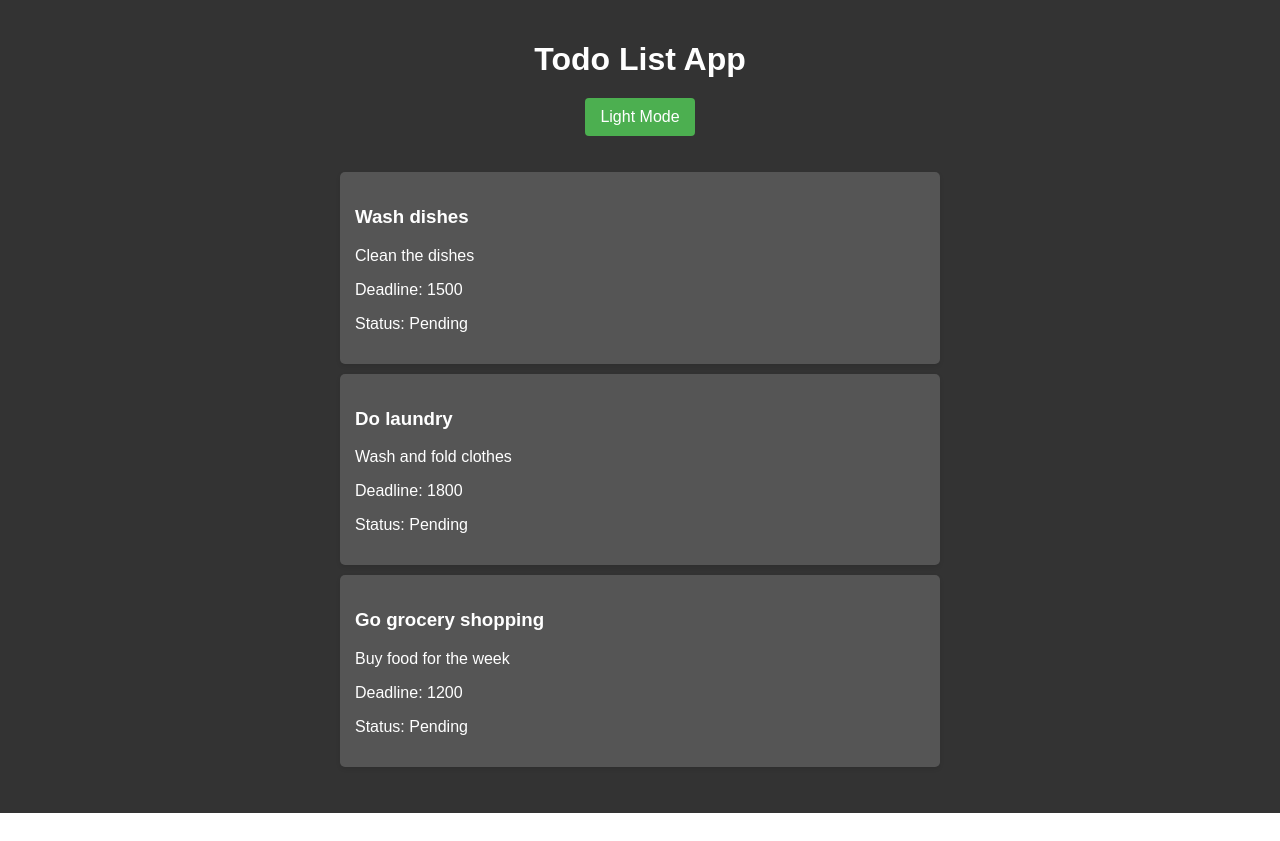
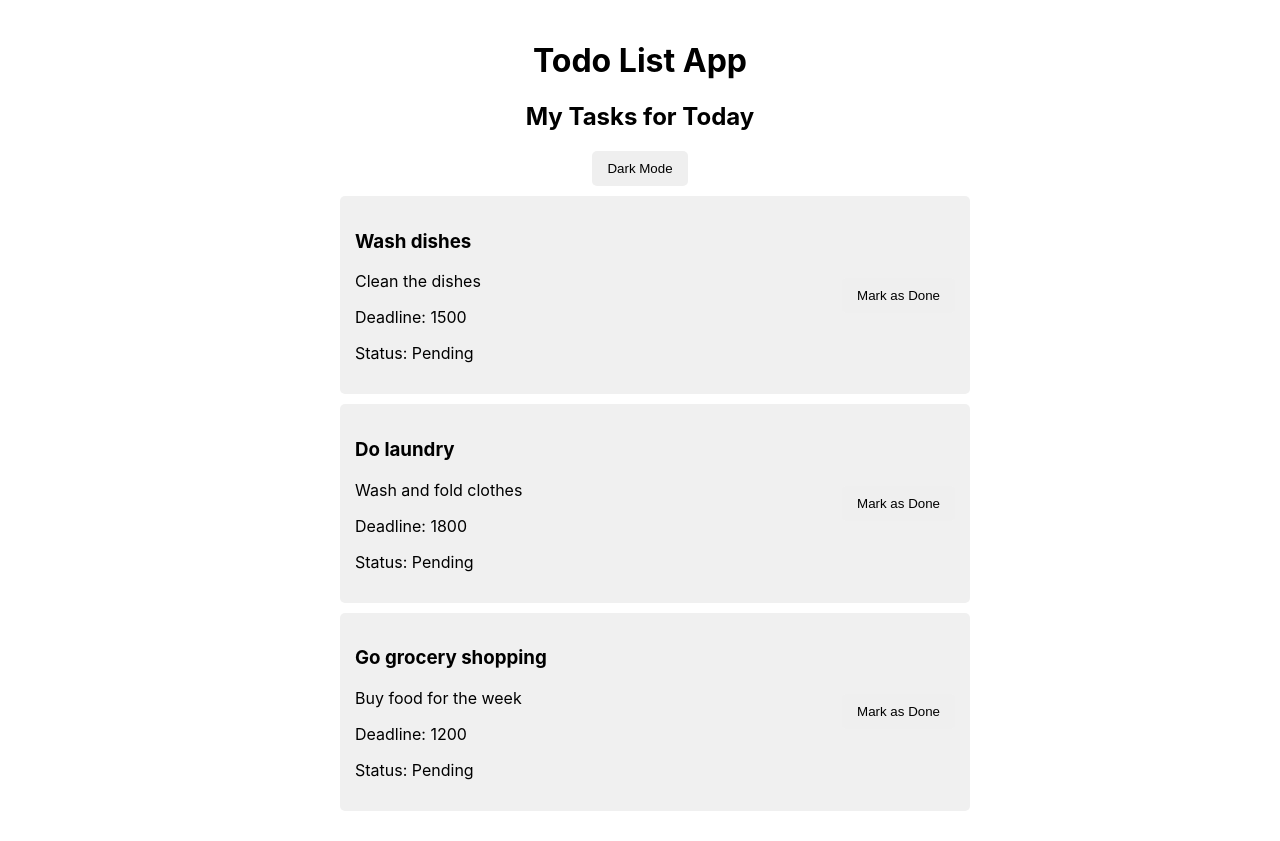
Before and after one commit to DISC-NU/workshop-4-example-code, a React (Create React App) app: page / in a window 1280 px wide. Before the commit the page ends 813 px from the top, so only its background shows below. Built offline with nearby package versions, Linux system fonts and the light colour scheme.

Commit message:
solution code done

```diff
--- a/src/App.css
+++ b/src/App.css
@@ -1,66 +1,90 @@
-body,
-#root {
-  margin: 0;
-  padding: 0;
-  height: 100vh;
-  width: 100vw;
-  font-family: Arial, sans-serif;
+.App {
+  text-align: center;
+  padding: 20px;
+  min-height: 100vh;
+  transition: all 0.3s ease;
 }
 
-.App {
-  display: flex;
-  flex-direction: column;
-  align-items: center;
-  justify-content: flex-start;
-  min-height: 100vh;
-  padding: 20px;
-  box-sizing: border-box;
-  background-color: #f0f0f0;
-  color: #333;
-  transition: background-color 0.3s, color 0.3s;
+.light-mode {
+  background-color: #ffffff;
+  color: #000000;
 }
 
-.App.dark-mode {
-  background-color: #333;
-  color: #fff;
+.dark-mode {
+  background-color: #333333;
+  color: #ffffff;
 }
 
 .todo-list {
   list-style-type: none;
   padding: 0;
-  width: 100%;
   max-width: 600px;
+  margin: 0 auto;
 }
 
 .todo-item {
-  background-color: #fff;
-  color: #333;
-  margin-bottom: 10px;
+  background-color: #f0f0f0;
+  margin: 10px auto;
   padding: 15px;
   border-radius: 5px;
-  box-shadow: 0 2px 4px rgba(0, 0, 0, 0.1);
+  display: flex;
+  justify-content: space-between;
+  align-items: center;
+  width: 100%;
 }
 
 .dark-mode .todo-item {
-  background-color: #555;
-  color: #fff;
+  background-color: #555555;
+}
+
+.todo-item.done {
+  background-color: #e0ffe0;
+}
+
+.dark-mode .todo-item.done {
+  background-color: #2a5a2a;
+}
+
+.todo-content {
+  text-align: left;
+  flex-grow: 1;
+  margin-right: 15px;
 }
 
 button {
   padding: 10px 15px;
-  margin-bottom: 20px;
+  border: none;
+  border-radius: 5px;
   cursor: pointer;
-  background-color: #4caf50;
-  color: white;
-  border: none;
-  border-radius: 4px;
-  font-size: 16px;
+  transition: background-color 0.3s ease;
+  white-space: nowrap;
 }
 
-button:hover {
-  background-color: #45a049;
+.dark-mode button {
+  background-color: #666666;
+  color: #ffffff;
 }
 
-h1 {
-  margin-bottom: 20px;
+.dark-mode button:hover {
+  background-color: #888888;
 }
+
+@media (max-width: 650px) {
+  .todo-list {
+    width: 90%;
+  }
+
+  .todo-item {
+    flex-direction: column;
+    align-items: stretch;
+  }
+
+  .todo-content {
+    margin-right: 0;
+    margin-bottom: 10px;
+  }
+
+  button {
+    align-self: flex-end;
+  }
+}
--- a/src/App.js
+++ b/src/App.js
@@ -8,22 +8,32 @@ import TodoItem from "./Components/TodoItem/TodoItem";
 // Created by Amy Liao & Ethan Pineda
 
 const App = () => {
-  const [darkMode, setDarkMode] = useState(true);
-  const [todos] = useState([...dummyTodos]);
+  const [darkMode, setDarkMode] = useState(false);
+  const [todos, setTodos] = useState([...dummyTodos]);
 
   const toggleDarkMode = () => {
     setDarkMode(!darkMode);
   };
 
+  const toggleDone = (id) => {
+    setTodos(
+      todos.map((todo) =>
+        todo.id === id ? { ...todo, done: !todo.done } : todo
+      )
+    );
+  };
+
   return (
-    <div className={`App ${darkMode ? "dark-mode" : ""}`}>
+    <div className={`App ${darkMode ? "dark-mode" : "light-mode"}`}>
       <h1>Todo List App</h1>
+      <h2>My Tasks for Today</h2>
+
       <button onClick={toggleDarkMode}>
         {darkMode ? "Light Mode" : "Dark Mode"}
       </button>
       <ul className="todo-list">
         {todos.map((todo) => (
-          <TodoItem key={todo.id} todo={todo} />
+          <TodoItem key={todo.id} todo={todo} toggleDone={toggleDone} />
         ))}
       </ul>
     </div>
--- a/src/Components/TodoItem/TodoItem.jsx
+++ b/src/Components/TodoItem/TodoItem.jsx
@@ -2,14 +2,16 @@ import React from "react";
 
 const TodoItem = ({ todo, toggleDone }) => {
   return (
-    <li
-      className={`todo-item ${todo.done ? "done" : ""}`}
-      onClick={() => toggleDone(todo.id)}
-    >
-      <h3>{todo.title}</h3>
-      <p>{todo.description}</p>
-      <p>Deadline: {todo.deadline}</p>
-      <p>Status: {todo.done ? "Completed" : "Pending"}</p>
+    <li className={`todo-item ${todo.done ? "done" : ""}`}>
+      <div className="todo-content">
+        <h3>{todo.title}</h3>
+        <p>{todo.description}</p>
+        <p>Deadline: {todo.deadline}</p>
+        <p>Status: {todo.done ? "Completed" : "Pending"}</p>
+      </div>
+      <button onClick={() => toggleDone(todo.id)}>
+        {todo.done ? "Mark as Undone" : "Mark as Done"}
+      </button>
     </li>
   );
 };
--- a/src/data/dummy-data.js
+++ b/src/data/dummy-data.js
@@ -1,13 +1,23 @@
 export const dummyTodos = [
-  { title: "Wash dishes", description: "Clean the dishes", deadline: "1500" },
   {
+    id: 1,
+    title: "Wash dishes",
+    description: "Clean the dishes",
+    deadline: "1500",
+    done: false,
+  },
+  {
+    id: 2,
     title: "Do laundry",
     description: "Wash and fold clothes",
     deadline: "1800",
+    done: false,
   },
   {
+    id: 3,
     title: "Go grocery shopping",
     description: "Buy food for the week",
     deadline: "1200",
+    done: false,
   },
 ];
```
